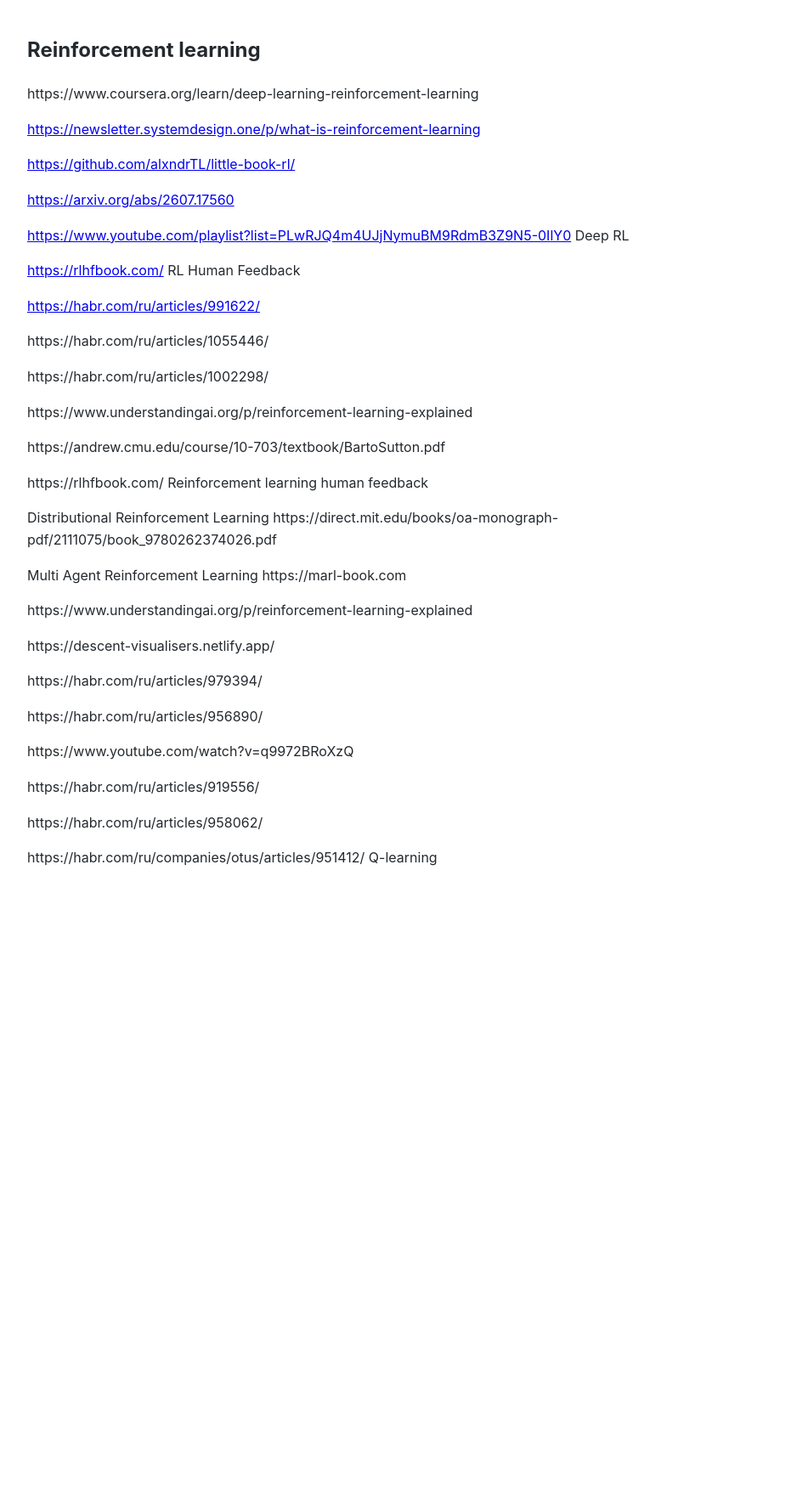
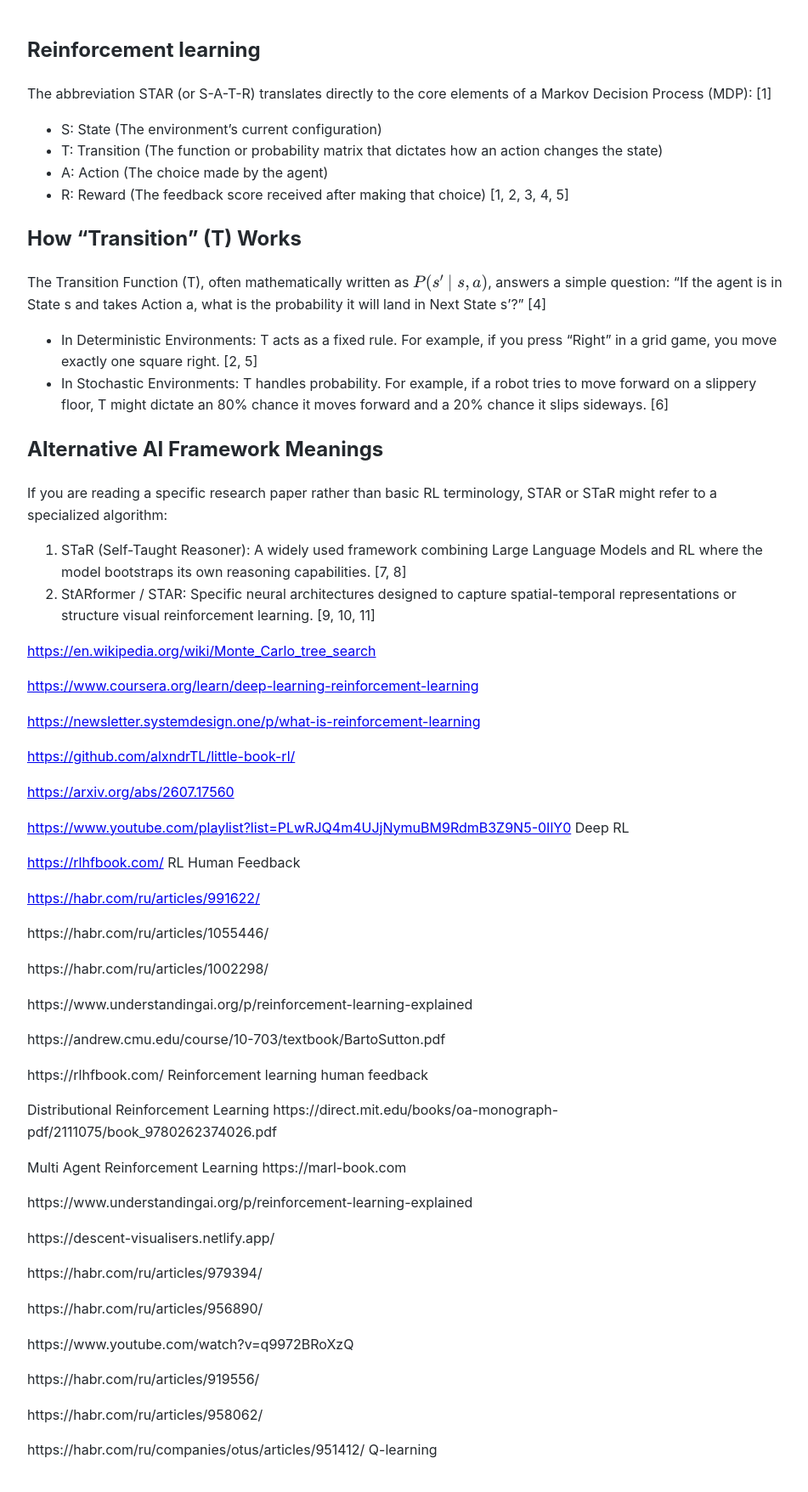
Before and after one commit to Michael-Lubinsky/michael-lubinsky.github.com, a Jekyll site: the page built from ml/reinforcement.md, in a window 1280 px wide. Shown: the whole page at 85% size, without its empty margins (158-1109 px from the left). Built offline with Jekyll 4.4.1, drawn with Linux system fonts in a browser that asks for light colours; our own code applies the rules of GitHub Pages for plain Markdown files; before the commit the page ends 1059 px from its top, so only the background shows below that.

Commit message:
Update reinforcement.md

```diff
--- a/ml/reinforcement.md
+++ b/ml/reinforcement.md
@@ -1,6 +1,27 @@
 ## Reinforcement learning
 
-https://www.coursera.org/learn/deep-learning-reinforcement-learning
+The abbreviation STAR (or S-A-T-R) translates directly to the core elements of a Markov Decision Process (MDP): [1]
+
+* S: State (The environment's current configuration)
+* T: Transition (The function or probability matrix that dictates how an action changes the state)
+* A: Action (The choice made by the agent)
+* R: Reward (The feedback score received after making that choice) [1, 2, 3, 4, 5]
+
+## How "Transition" (T) Works
+The Transition Function (T), often mathematically written as $P(s' \mid s, a)$, answers a simple question: “If the agent is in State s and takes Action a, what is the probability it will land in Next State s'?” [4]
+
+* In Deterministic Environments: T acts as a fixed rule. For example, if you press "Right" in a grid game, you move exactly one square right. [2, 5]
+* In Stochastic Environments: T handles probability. For example, if a robot tries to move forward on a slippery floor, T might dictate an 80% chance it moves forward and a 20% chance it slips sideways. [6]
+
+## Alternative AI Framework Meanings
+If you are reading a specific research paper rather than basic RL terminology, STAR or STaR might refer to a specialized algorithm:
+
+   1. STaR (Self-Taught Reasoner): A widely used framework combining Large Language Models and RL where the model bootstraps its own reasoning capabilities. [7, 8]
+   2. StARformer / STAR: Specific neural architectures designed to capture spatial-temporal representations or structure visual reinforcement learning. [9, 10, 11]
+
+ <https://en.wikipedia.org/wiki/Monte_Carlo_tree_search>
+
+<https://www.coursera.org/learn/deep-learning-reinforcement-learning>
 
 <https://newsletter.systemdesign.one/p/what-is-reinforcement-learning>
 
```
